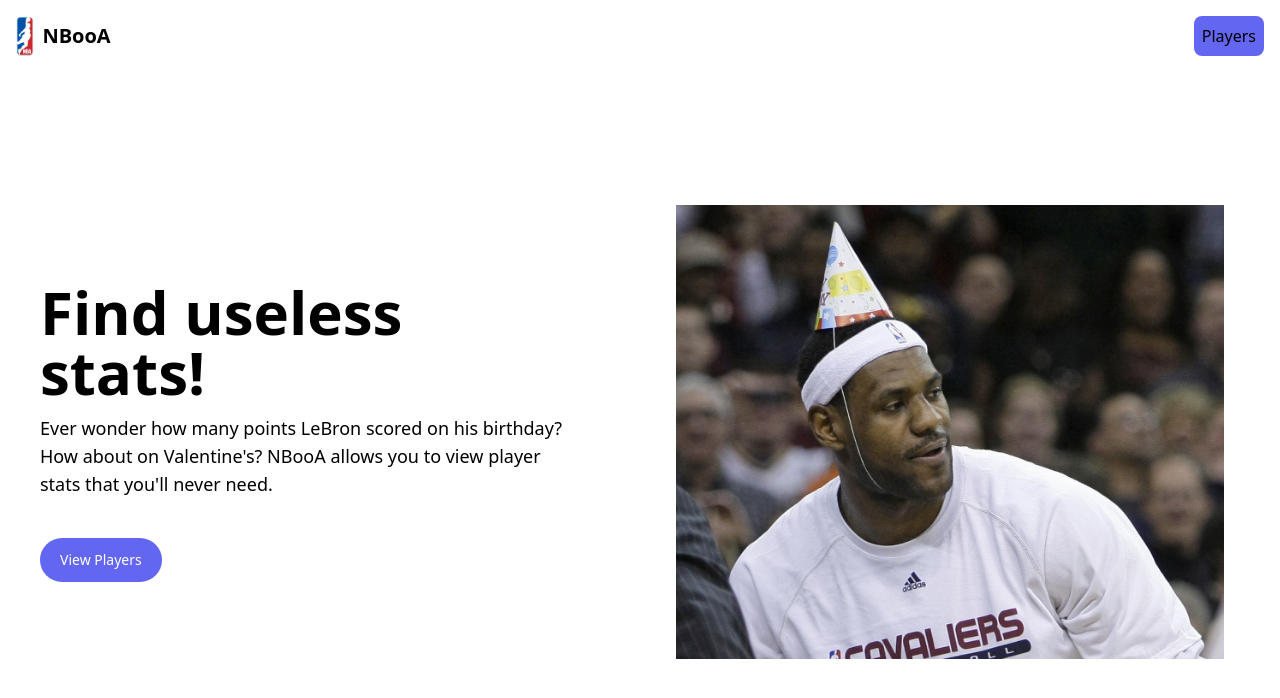
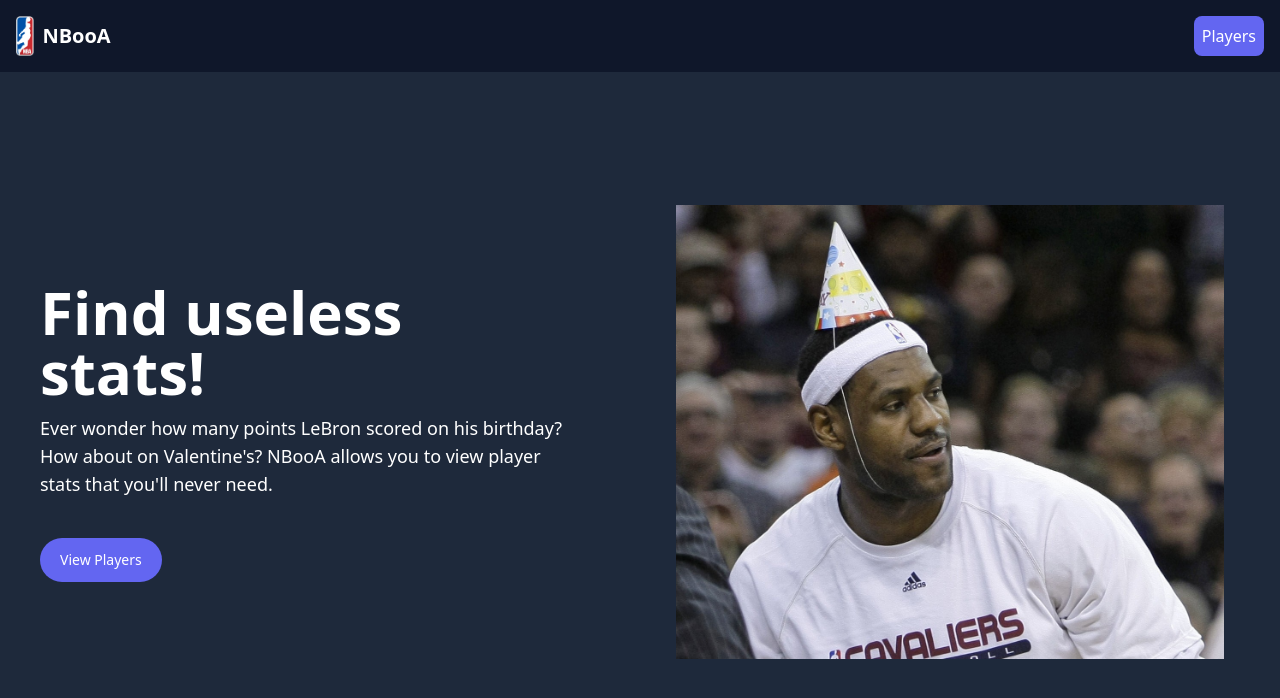
Before and after one commit to swkoyo/nbooa, a Vue app in the folder client/: page / in a window 1280 px wide. Shown: the top 698 px of the page. Built offline with nearby package versions, Linux system fonts and the light colour scheme; no server answers.

Commit message:
update theming

```diff
--- a/client/src/components/NavBar.vue
+++ b/client/src/components/NavBar.vue
@@ -4,7 +4,7 @@
 
 <template>
     <nav>
-        <div class='w-full dark:bg-slate-900 absolute top-0 p-4'>
+        <div class='w-full bg-slate-900 absolute top-0 p-4'>
             <div class='flex flex-row w-full max-w-7xl mx-auto'>
                 <div @click="router.push('/')" class="inline-flex items-center space-x-2 hover:cursor-pointer">
                     <img class='h-10' src="../assets/logo.png" />
--- a/client/src/layouts/MainContainer.vue
+++ b/client/src/layouts/MainContainer.vue
@@ -3,7 +3,7 @@
 </script>
 
 <template>
-    <main class='dark:bg-slate-800 dark:text-white'>
+    <main class='bg-slate-800 text-white'>
         <NavBar />
         <div class='flex flex-col w-full min-h-screen h-full max-w-7xl mx-auto px-10 pt-24 pb-8'>
             <slot></slot>
```
